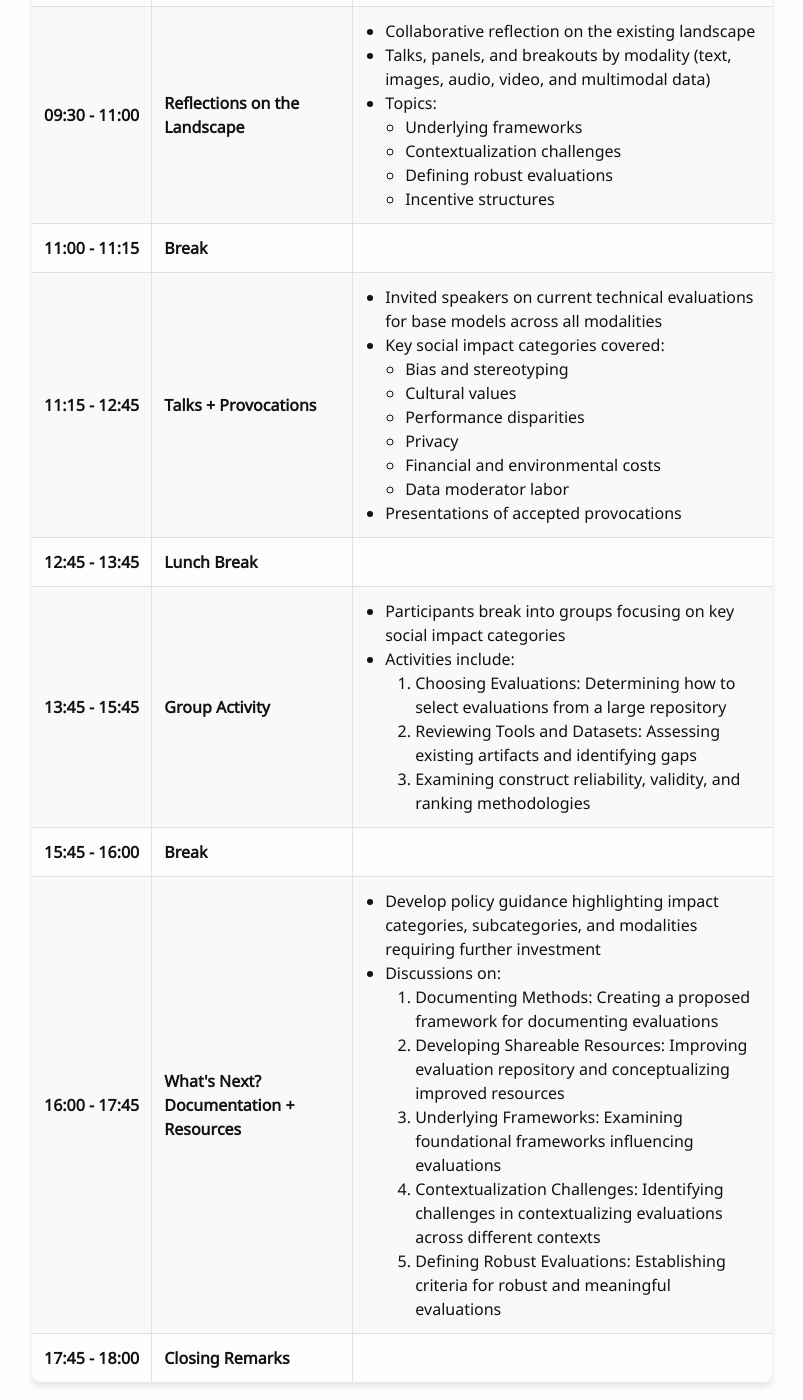
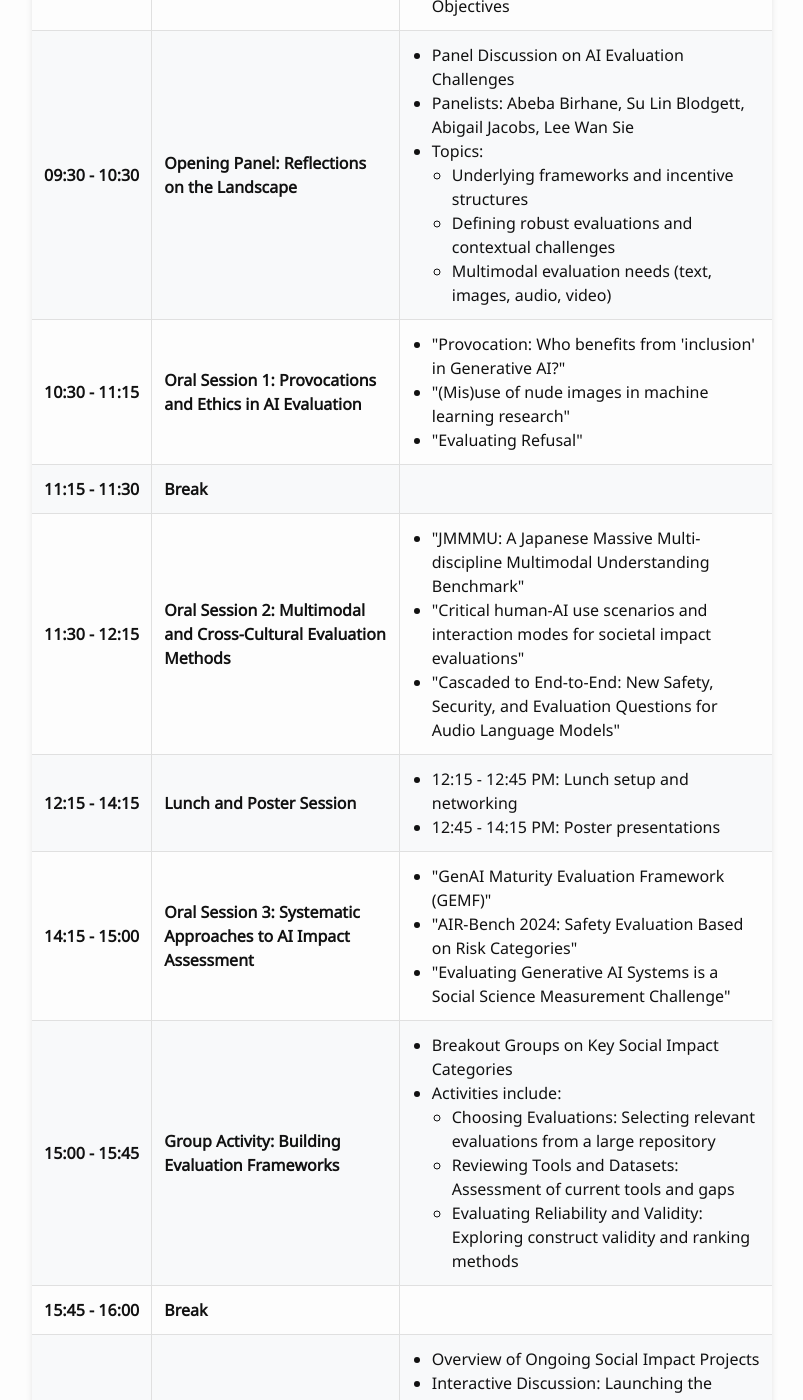
Before and after one commit to aaai-fidu-lab/aaai-fidu-lab.github.io, a Jekyll site: the page built from schedule.md, in a window 1280 px wide and 1400 px high, scrolled down 330 px. Shown: the whole window, without its empty margins (238-1041 px from the left). Built offline with Jekyll 4.4.1, drawn with Linux system fonts in a browser that asks for light colours; our own code applies the rules of GitHub Pages for plain Markdown files; some of the changed text lies outside the part shown.

Commit message:
Update schedule.md

```diff
--- a/schedule.md
+++ b/schedule.md
@@ -104,71 +104,88 @@ nav: true
       <td class="session-column">Welcome and Introduction</td>
       <td class="description-column">
         <ul>
-          <li>Opening remarks</li>
-          <li>Overview of workshop structure and objectives</li>
+          <li>Opening Remarks</li>
+          <li>Overview of Workshop Structure and Objectives</li>
         </ul>
       </td>
     </tr>
     <tr>
-      <td class="time-column">09:30 - 11:00</td>
-      <td class="session-column">Reflections on the Landscape</td>
+      <td class="time-column">09:30 - 10:30</td>
+      <td class="session-column">Opening Panel: Reflections on the Landscape</td>
       <td class="description-column">
         <ul>
-          <li>Collaborative reflection on the existing landscape</li>
-          <li>Talks, panels, and breakouts by modality (text, images, audio, video, and multimodal data)</li>
+          <li>Panel Discussion on AI Evaluation Challenges</li>
+          <li>Panelists: Abeba Birhane, Su Lin Blodgett, Abigail Jacobs, Lee Wan Sie</li>
           <li>Topics:
             <ul>
-              <li>Underlying frameworks</li>
-              <li>Contextualization challenges</li>
-              <li>Defining robust evaluations</li>
-              <li>Incentive structures</li>
+              <li>Underlying frameworks and incentive structures</li>
+              <li>Defining robust evaluations and contextual challenges</li>
+              <li>Multimodal evaluation needs (text, images, audio, video)</li>
             </ul>
           </li>
         </ul>
       </td>
     </tr>
     <tr>
-      <td class="time-column">11:00 - 11:15</td>
+      <td class="time-column">10:30 - 11:15</td>
+      <td class="session-column">Oral Session 1: Provocations and Ethics in AI Evaluation</td>
+      <td class="description-column">
+        <ul>
+          <li>"Provocation: Who benefits from 'inclusion' in Generative AI?"</li>
+          <li>"(Mis)use of nude images in machine learning research"</li>
+          <li>"Evaluating Refusal"</li>
+        </ul>
+      </td>
+    </tr>
+    <tr>
+      <td class="time-column">11:15 - 11:30</td>
       <td class="session-column">Break</td>
       <td class="description-column"></td>
     </tr>
     <tr>
-      <td class="time-column">11:15 - 12:45</td>
-      <td class="session-column">Talks + Provocations</td>
+      <td class="time-column">11:30 - 12:15</td>
+      <td class="session-column">Oral Session 2: Multimodal and Cross-Cultural Evaluation Methods</td>
       <td class="description-column">
         <ul>
-          <li>Invited speakers on current technical evaluations for base models across all modalities</li>
-          <li>Key social impact categories covered:
-            <ul>
-              <li>Bias and stereotyping</li>
-              <li>Cultural values</li>
-              <li>Performance disparities</li>
-              <li>Privacy</li>
-              <li>Financial and environmental costs</li>
-              <li>Data moderator labor</li>
-            </ul>
-          </li>
-          <li>Presentations of accepted provocations</li>
+          <li>"JMMMU: A Japanese Massive Multi-discipline Multimodal Understanding Benchmark"</li>
+          <li>"Critical human-AI use scenarios and interaction modes for societal impact evaluations"</li>
+          <li>"Cascaded to End-to-End: New Safety, Security, and Evaluation Questions for Audio Language Models"</li>
         </ul>
       </td>
     </tr>
     <tr>
-      <td class="time-column">12:45 - 13:45</td>
-      <td class="session-column">Lunch Break</td>
-      <td class="description-column"></td>
+      <td class="time-column">12:15 - 14:15</td>
+      <td class="session-column">Lunch and Poster Session</td>
+      <td class="description-column">
+        <ul>
+          <li>12:15 - 12:45 PM: Lunch setup and networking</li>
+          <li>12:45 - 14:15 PM: Poster presentations</li>
+        </ul>
+      </td>
     </tr>
     <tr>
-      <td class="time-column">13:45 - 15:45</td>
-      <td class="session-column">Group Activity</td>
+      <td class="time-column">14:15 - 15:00</td>
+      <td class="session-column">Oral Session 3: Systematic Approaches to AI Impact Assessment</td>
       <td class="description-column">
         <ul>
-          <li>Participants break into groups focusing on key social impact categories</li>
+          <li>"GenAI Maturity Evaluation Framework (GEMF)"</li>
+          <li>"AIR-Bench 2024: Safety Evaluation Based on Risk Categories"</li>
+          <li>"Evaluating Generative AI Systems is a Social Science Measurement Challenge"</li>
+        </ul>
+      </td>
+    </tr>
+    <tr>
+      <td class="time-column">15:00 - 15:45</td>
+      <td class="session-column">Group Activity: Building Evaluation Frameworks</td>
+      <td class="description-column">
+        <ul>
+          <li>Breakout Groups on Key Social Impact Categories</li>
           <li>Activities include:
-            <ol>
-              <li>Choosing Evaluations: Determining how to select evaluations from a large repository</li>
-              <li>Reviewing Tools and Datasets: Assessing existing artifacts and identifying gaps</li>
-              <li>Examining construct reliability, validity, and ranking methodologies</li>
-            </ol>
+            <ul>
+              <li>Choosing Evaluations: Selecting relevant evaluations from a large repository</li>
+              <li>Reviewing Tools and Datasets: Assessment of current tools and gaps</li>
+              <li>Evaluating Reliability and Validity: Exploring construct validity and ranking methods</li>
+            </ul>
           </li>
         </ul>
       </td>
@@ -180,18 +197,19 @@ nav: true
     </tr>
     <tr>
       <td class="time-column">16:00 - 17:45</td>
-      <td class="session-column">What's Next? Documentation + Resources</td>
+      <td class="session-column">What's Next? Coalition Development</td>
       <td class="description-column">
         <ul>
-          <li>Develop policy guidance highlighting impact categories, subcategories, and modalities requiring further investment</li>
-          <li>Discussions on:
-            <ol>
-              <li>Documenting Methods: Creating a proposed framework for documenting evaluations</li>
-              <li>Developing Shareable Resources: Improving evaluation repository and conceptualizing improved resources</li>
-              <li>Underlying Frameworks: Examining foundational frameworks influencing evaluations</li>
-              <li>Contextualization Challenges: Identifying challenges in contextualizing evaluations across different contexts</li>
-              <li>Defining Robust Evaluations: Establishing criteria for robust and meaningful evaluations</li>
-            </ol>
+          <li>Overview of Ongoing Social Impact Projects</li>
+          <li>Interactive Discussion: Launching the Coalition on Social Impact Evaluation</li>
+          <li>Topics include:
+            <ul>
+              <li>Developing criteria for evaluating evaluations</li>
+              <li>Creating proposed documentation standards</li>
+              <li>Building out resource repositories</li>
+              <li>Conducting reviews and publishing annual scorecards</li>
+              <li>Establishing next steps for collaboration and coalition goals</li>
+            </ul>
           </li>
         </ul>
       </td>
@@ -199,7 +217,11 @@ nav: true
     <tr>
       <td class="time-column">17:45 - 18:00</td>
       <td class="session-column">Closing Remarks</td>
-      <td class="description-column"></td>
+      <td class="description-column">
+        <ul>
+          <li>Summary of key insights and next steps</li>
+        </ul>
+      </td>
     </tr>
   </tbody>
 </table>
```
Also changed, not shown: other parts of schedule.md (+1 -1 lines).
